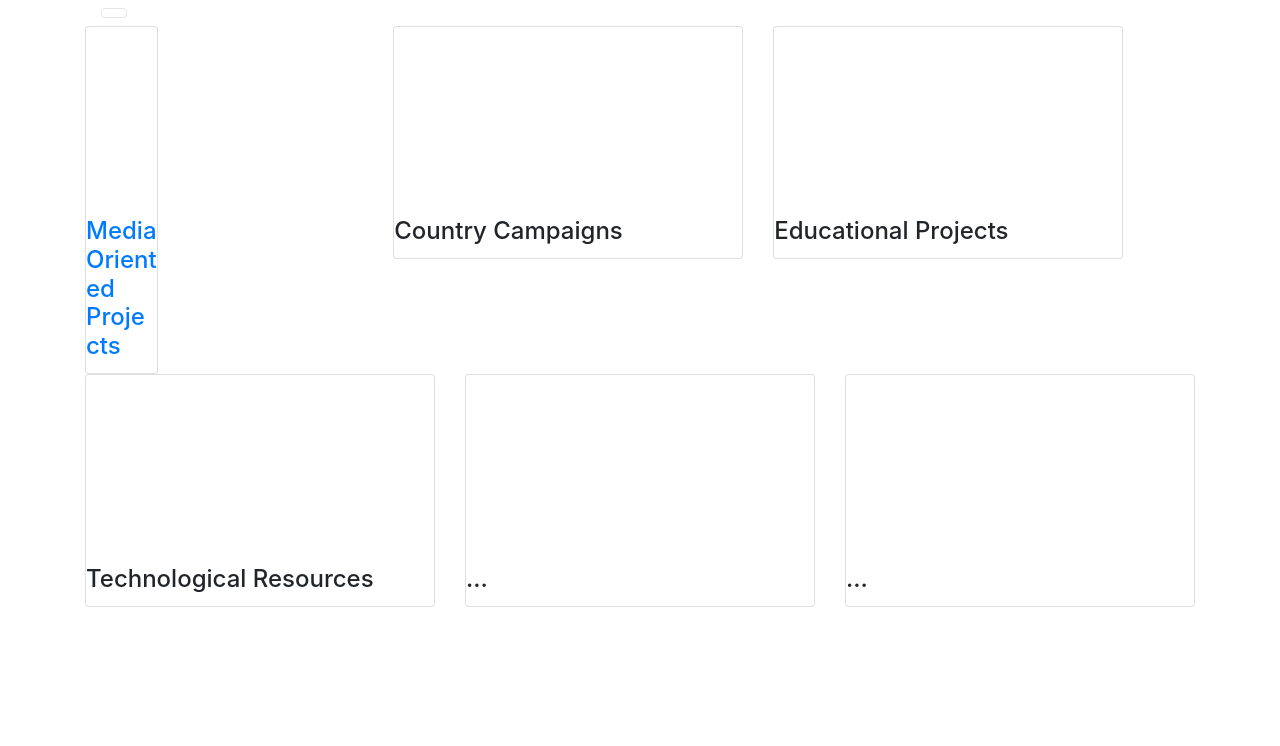
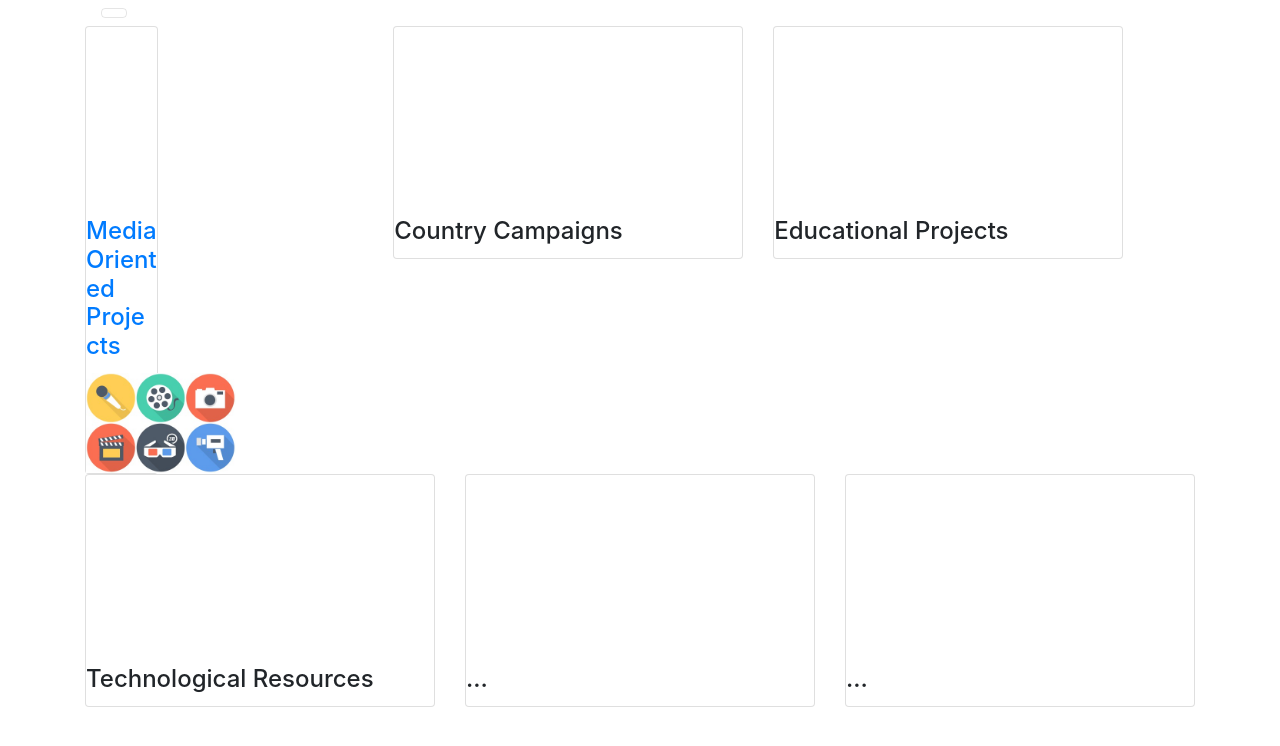
Before and after one commit to scottpledger/unfpa, a website: page unfp_l2.html in a window 1280 px wide. Drawn offline with nearby package versions, Linux system fonts and the light colour scheme.

Commit message:
Update unfp_l2.html

```diff
--- a/unfp_l2.html
+++ b/unfp_l2.html
@@ -55,6 +55,7 @@
                 </div>
                 <div class="card-block">
                   <h4 class="card-title">Media Oriented Projects</h4>
+                    <img alt = "Brand" src="resources/images/multimedia.jpg" height="100px">
                 </div>
               </div>
             </div>
```
